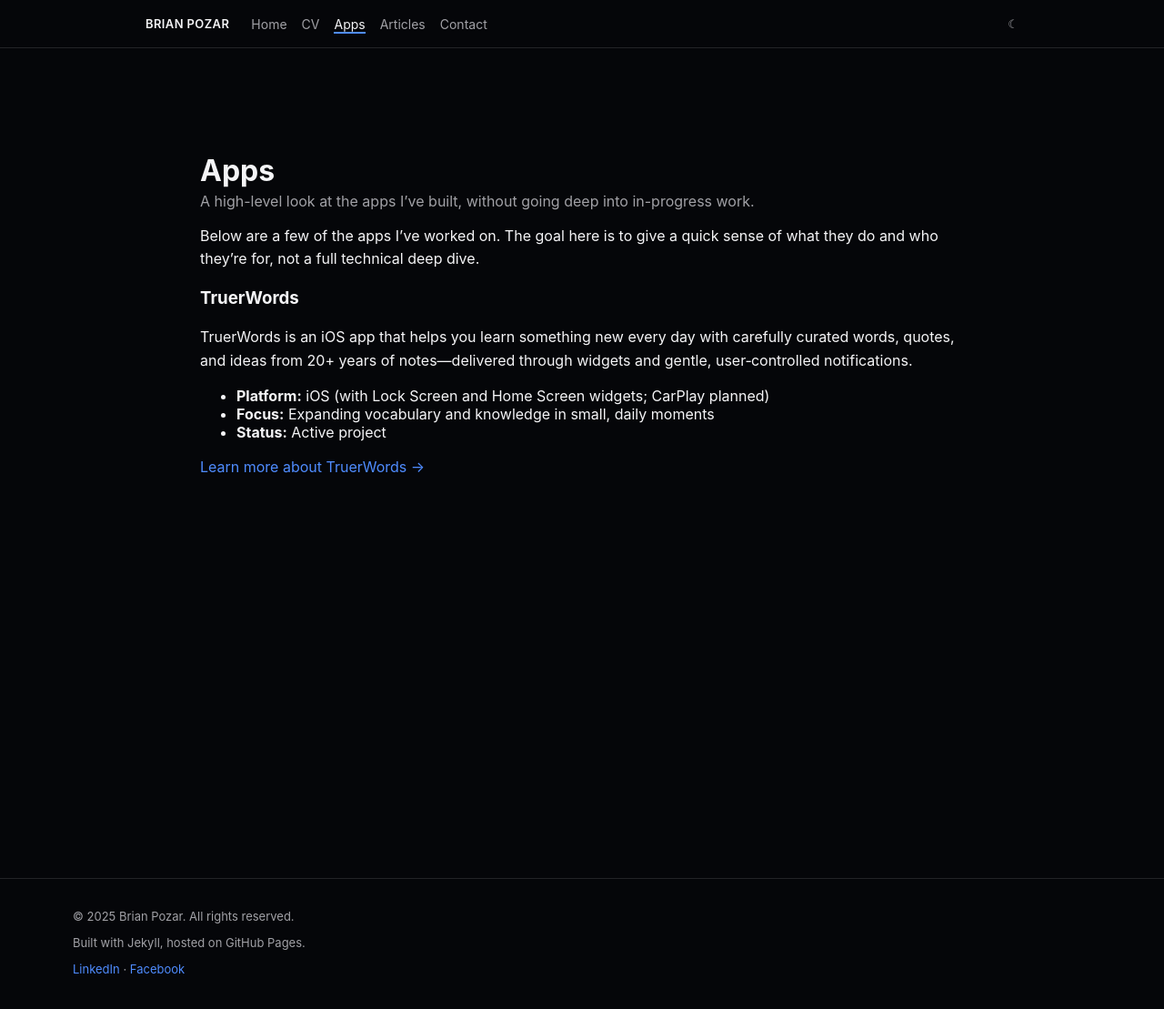
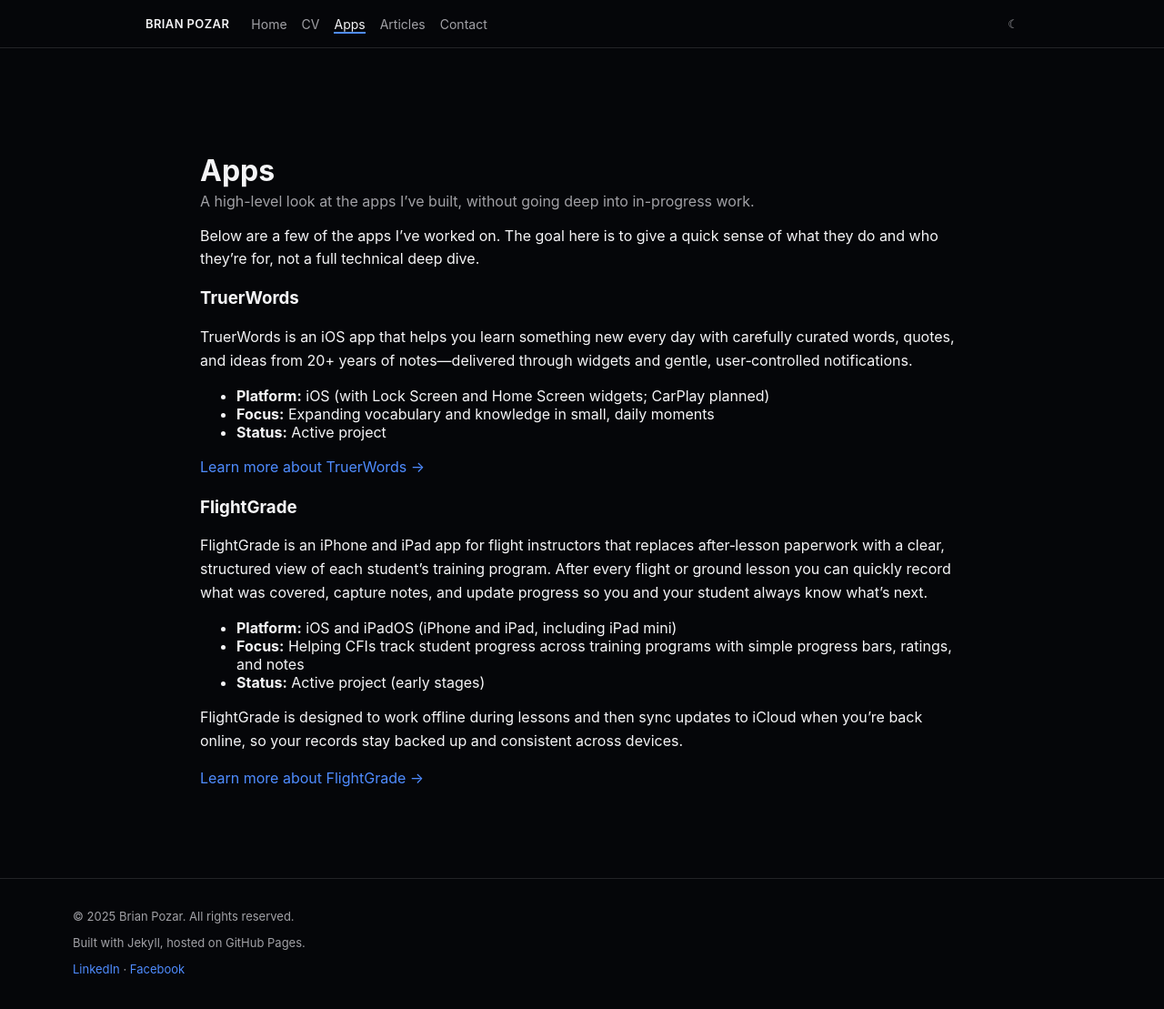
Before and after one commit to brianpozar/brianpozar.github.io, a Jekyll site: the page built from projects.md, in a window 1280 px wide and 1114 px high. Shown: the top 1109 px of the window at 91% size. Built offline with Jekyll 4.4.1, drawn with Linux system fonts in a browser that asks for light colours.

Commit message:
Add FlightGrade app page and Apps overview link
Co-Authored-By: Warp <agent@warp.dev>

```diff
--- a/projects.md
+++ b/projects.md
@@ -16,3 +16,15 @@ TruerWords is an iOS app that helps you learn something new every day with caref
 - **Status:** Active project
 
 [Learn more about TruerWords →]({{ "/apps/truer-words/" | relative_url }})
+
+### FlightGrade
+
+FlightGrade is an iPhone and iPad app for flight instructors that replaces after‑lesson paperwork with a clear, structured view of each student’s training program. After every flight or ground lesson you can quickly record what was covered, capture notes, and update progress so you and your student always know what’s next.
+
+- **Platform:** iOS and iPadOS (iPhone and iPad, including iPad mini)
+- **Focus:** Helping CFIs track student progress across training programs with simple progress bars, ratings, and notes
+- **Status:** Active project (early stages)
+
+FlightGrade is designed to work offline during lessons and then sync updates to iCloud when you’re back online, so your records stay backed up and consistent across devices.
+
+[Learn more about FlightGrade →]({{ "/apps/flightgrade/" | relative_url }})
```
Also changed, not shown: flightgrade.md (added, +28 -0 lines).
